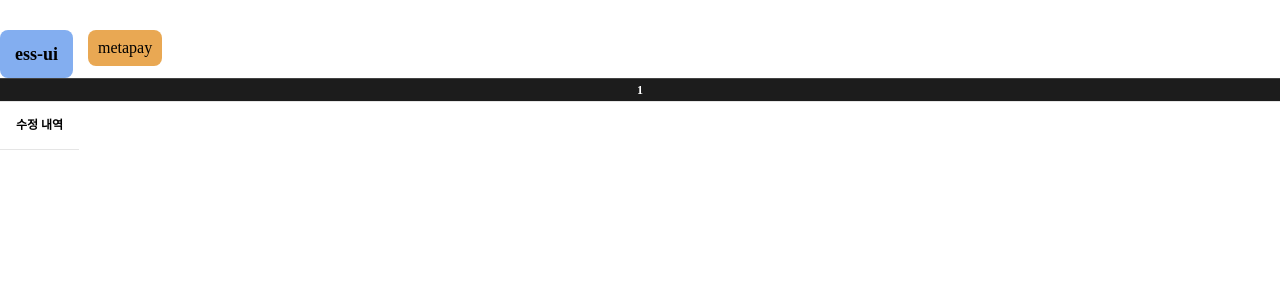
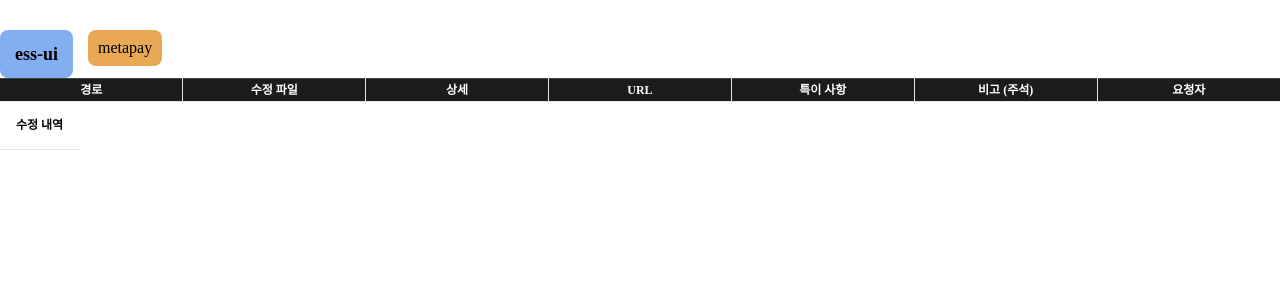
Before and after one commit to hyobiin/study, a React (Vite) app in the folder hb-work-list/: page / in a window 1280 px wide. Shown: the top 300 px of the page. Built offline with nearby package versions, Linux system fonts and the light colour scheme.

Commit message:
th 탭 별로 구간 나누기 성공~

```diff
--- a/hb-work-list/src/components/Tab.jsx
+++ b/hb-work-list/src/components/Tab.jsx
@@ -1,5 +1,5 @@
 import { useState } from "react";
-import { tabName, tabData } from "../data/tabData";
+import { tabName, tabTh, tabData } from "../data/tabData";
 
 export default function TabComponent(){
     // tab-list
@@ -11,6 +11,7 @@ export default function TabComponent(){
 
     // tab-con-list
     const tabDataKey = Object.keys(tabData);
+    const tabThKey = Object.keys(tabTh);
 
     return(
         <>
@@ -28,10 +29,13 @@ export default function TabComponent(){
                 <table>
                     <thead>
                         <tr>
-                            {
-                                activeTab === 0 ?
-                                (<th>1</th>) :
-                                (<th>2</th>)
+                            {activeTab == tabName.length - 1
+                                ? tabTh[tabThKey[1]].map((th, index) => (
+                                    <th key={index}>{th}</th>
+                                ))
+                                : tabTh[tabThKey[0]].map((th, index)=> (
+                                    <th key={index}>{th}</th>
+                                ))
                             }
                         </tr>
                     </thead>
--- a/hb-work-list/src/data/tabData.js
+++ b/hb-work-list/src/data/tabData.js
@@ -24,10 +24,7 @@ const tabData = {
                 {
                     type: "css",
                     files: [
-                        "src>main>resources>static>css>metaui.css",
-                        "src>main>resources>static>css>metaui.min.css",
-                        "src>main>resources>static>css>metaMui.css",
-                        "src>main>resources>static>css>metaMui.min.css"
+                        ".css"
                     ]
                 }
             ],
@@ -59,4 +56,4 @@ const tabData = {
     ]
 }
 
-export { tabName, tabData };
+export { tabName, tabTh, tabData };
```
